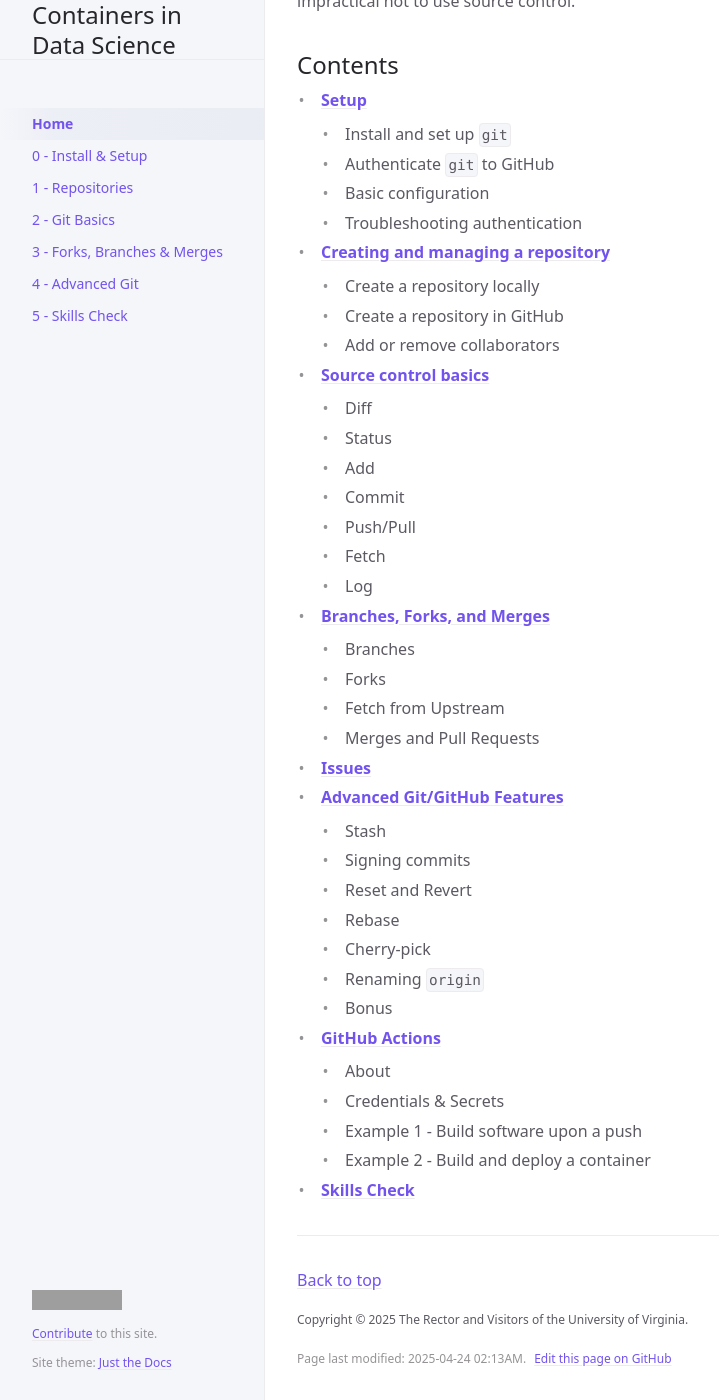
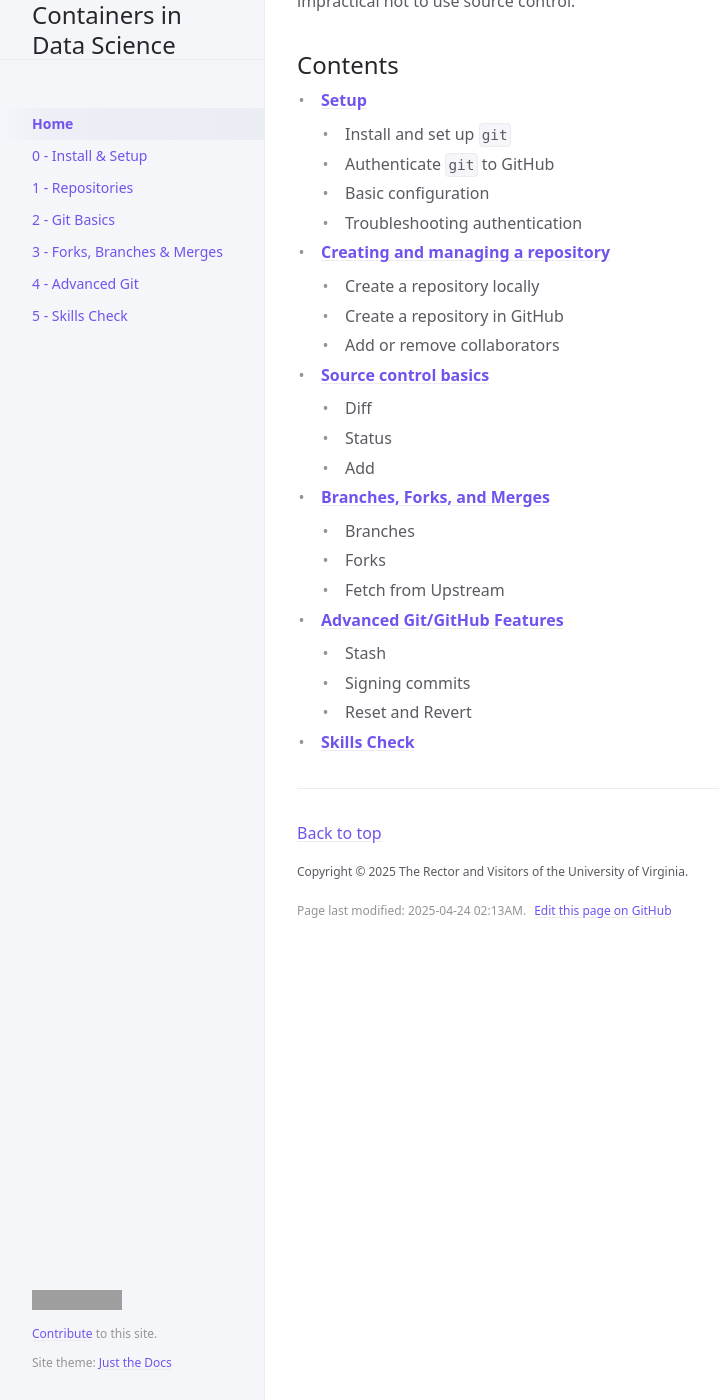
Before and after one commit to UVADS/container-basics, a Jekyll site: the page built from index.md, in a window 1280 px wide and 1400 px high, scrolled down 1162 px. Shown: the whole window, without its empty margins (107-826 px from the left). Built offline with Jekyll 4.4.1, drawn with Linux system fonts in a browser that asks for light colours; cached includes are drawn as plain includes; grey boxes are pictures that could not be loaded.

Commit message:
Change over copy to container site

```diff
--- a/index.md
+++ b/index.md
@@ -57,27 +57,12 @@ Which is to say: Code is fundamental to our work, and it would be risky, ineffic
   - Diff
   - Status
   - Add
-  - Commit
-  - Push/Pull
-  - Fetch
-  - Log
 - [**Branches, Forks, and Merges**](docs/forks-branches/)
   - Branches
   - Forks
   - Fetch from Upstream
-  - Merges and Pull Requests
-- [**Issues**](docs/github-issues/)
 - [**Advanced Git/GitHub Features**](docs/advanced/)
   - Stash
   - Signing commits
   - Reset and Revert
-  - Rebase
-  - Cherry-pick
-  - Renaming `origin`
-  - Bonus
-- [**GitHub Actions**](docs/github-actions/)
-  - About
-  - Credentials & Secrets
-  - Example 1 - Build software upon a push
-  - Example 2 - Build and deploy a container
 - [**Skills Check**](docs/skills-check/)
```
